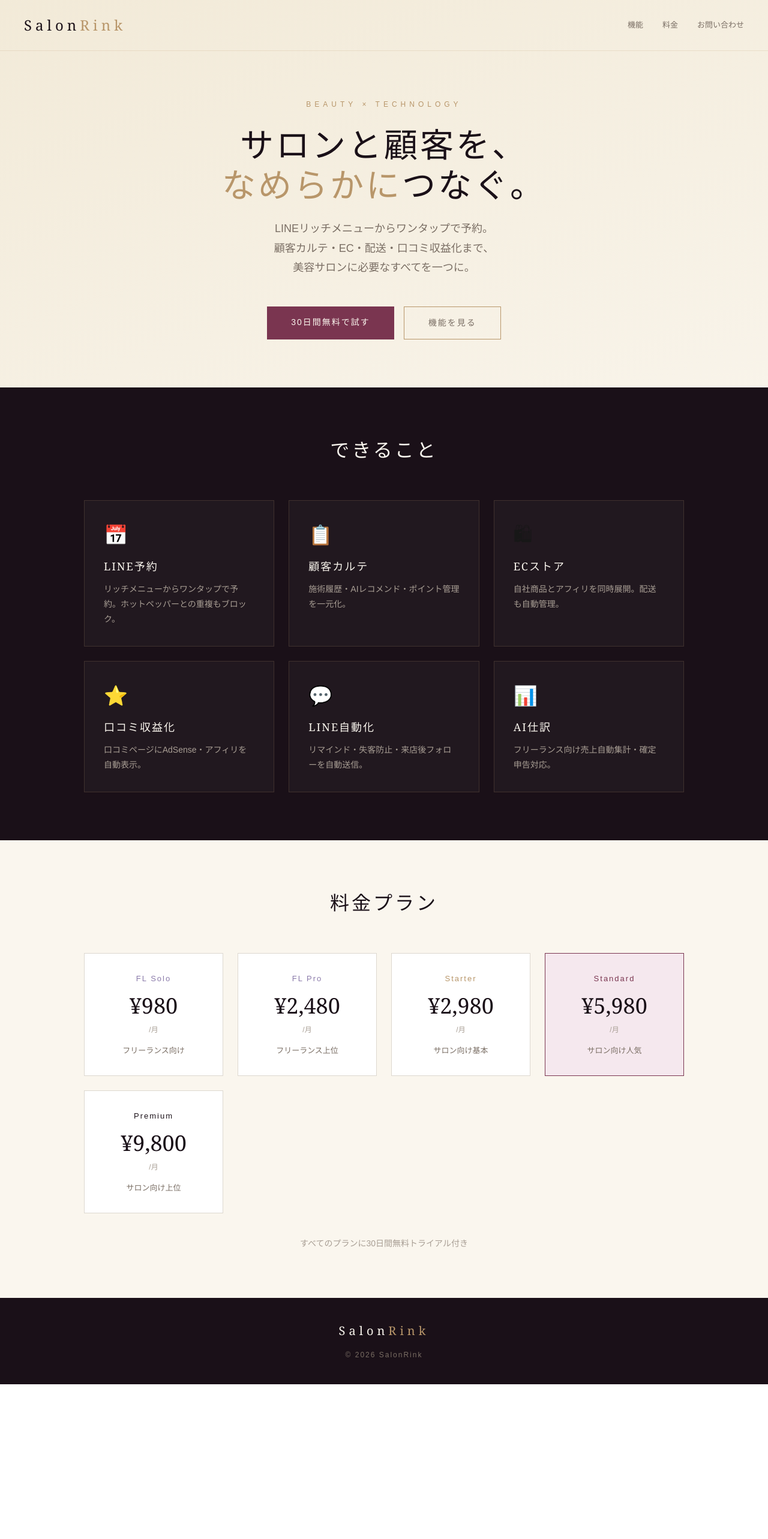
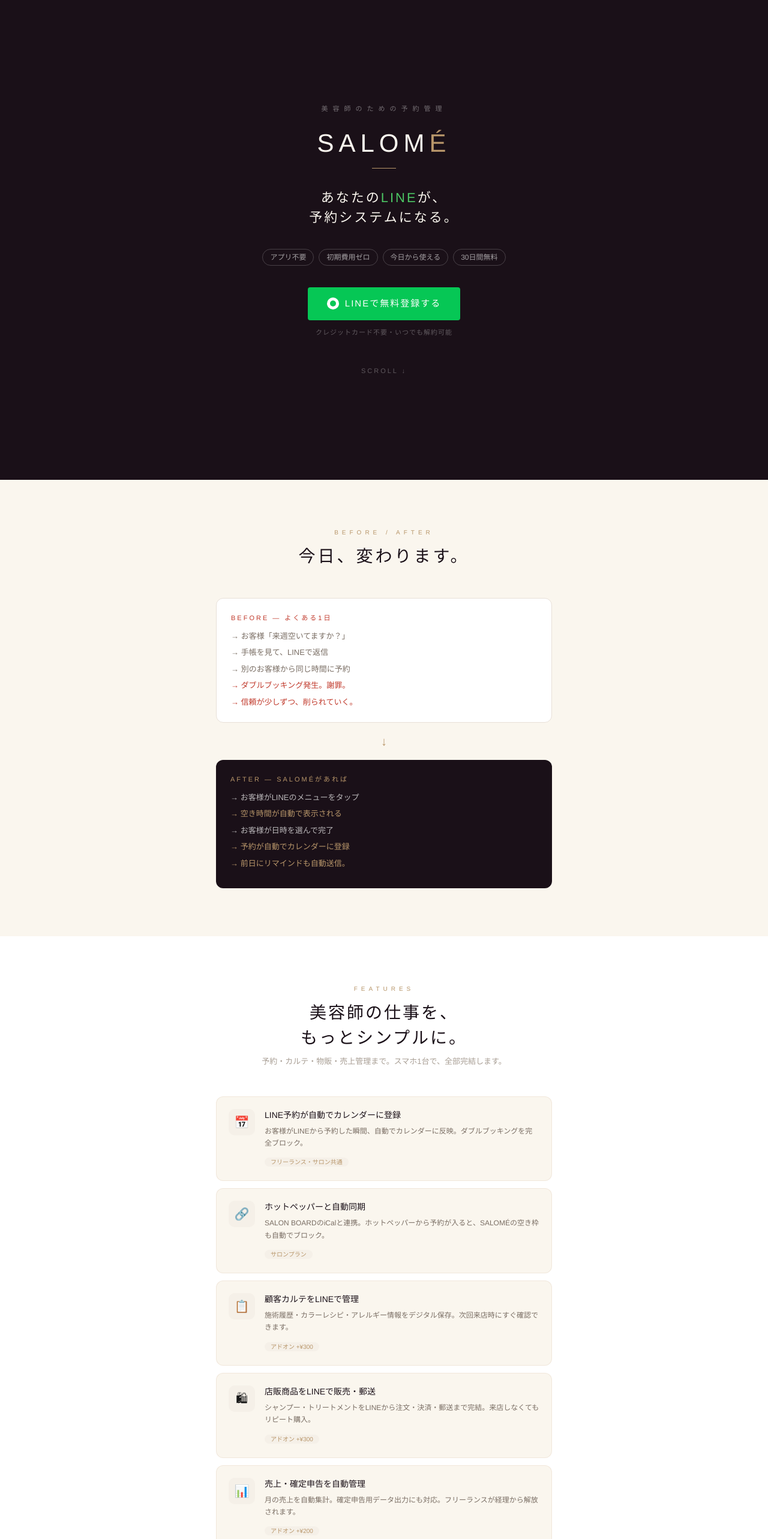
Before and after one commit to okuwabara07-gif/salonrink, a Next.js app: page / in a window 1280 px wide. Shown: the top 2566 px of the page at 60% size. Before the commit the page ends 2308 px from the top, so only its background shows below. Built offline with nearby package versions, Linux system fonts and the light colour scheme.

Commit message:
SALOMÉ LP v2 implementation

```diff
--- a/app/page.tsx
+++ b/app/page.tsx
@@ -1,145 +1,176 @@
 export default function Home() {
   return (
-    <main style={{
-      minHeight: '100vh',
-      background: 'linear-gradient(160deg, #F2EAD8 0%, #FAF6EE 50%, #F2EAD8 100%)',
-      fontFamily: 'Georgia, serif',
-      display: 'flex',
-      flexDirection: 'column',
-    }}>
-      {/* Header */}
-      <header style={{
-        padding: '24px 40px',
-        display: 'flex',
-        justifyContent: 'space-between',
-        alignItems: 'center',
-        borderBottom: '1px solid rgba(184,150,106,.2)',
-      }}>
-        <div style={{ fontSize: 24, fontWeight: 300, letterSpacing: 6, color: '#1A1018' }}>
-          Salon<span style={{ color: '#B8966A' }}>Rink</span>
+    <main style={{fontFamily:"'Helvetica Neue',sans-serif",margin:0,padding:0}}>
+
+      {/* HERO - ダーク */}
+      <section style={{background:"#1A1018",minHeight:"100vh",display:"flex",flexDirection:"column",alignItems:"center",justifyContent:"center",padding:"60px 24px",textAlign:"center"}}>
+        <div style={{fontSize:11,letterSpacing:8,color:"rgba(255,255,255,0.4)",marginBottom:24,textTransform:"uppercase"}}>美容師のための予約管理</div>
+        <h1 style={{fontSize:42,fontWeight:200,letterSpacing:8,color:"#FAF6EE",margin:"0 0 16px",lineHeight:1.2}}>SALOM<span style={{color:"#B8966A"}}>É</span></h1>
+        <div style={{width:40,height:1,background:"#B8966A",margin:"0 auto 32px"}}></div>
+        <p style={{fontSize:22,fontWeight:300,color:"#FAF6EE",letterSpacing:3,margin:"0 0 12px",lineHeight:1.5}}>
+          あなたの<span style={{color:"#4CC764"}}>LINE</span>が、<br/>予約システムになる。
+        </p>
+        <div style={{display:"flex",flexWrap:"wrap",gap:8,justifyContent:"center",margin:"24px 0 36px"}}>
+          {["アプリ不要","初期費用ゼロ","今日から使える","30日間無料"].map(t=>(
+            <span key={t} style={{fontSize:12,color:"rgba(255,255,255,0.6)",padding:"4px 12px",border:"0.5px solid rgba(255,255,255,0.2)",borderRadius:20}}>{t}</span>
+          ))}
         </div>
-        <nav style={{ display: 'flex', gap: 32, fontSize: 13, color: '#7A6E64', fontFamily: 'sans-serif' }}>
-          <a href="#features" style={{ textDecoration: 'none', color: 'inherit' }}>機能</a>
-          <a href="#pricing" style={{ textDecoration: 'none', color: 'inherit' }}>料金</a>
-          <a href="#contact" style={{ textDecoration: 'none', color: 'inherit' }}>お問い合わせ</a>
-        </nav>
-      </header>
+        <a href="https://line.me/R/ti/p/@545fncvi" style={{display:"flex",alignItems:"center",gap:10,padding:"16px 32px",background:"#06C755",borderRadius:4,textDecoration:"none",fontSize:15,color:"#fff",letterSpacing:2,fontWeight:500}}>
+          <span style={{width:20,height:20,background:"#fff",borderRadius:"50%",display:"inline-flex",alignItems:"center",justifyContent:"center"}}>
+            <span style={{width:10,height:10,background:"#06C755",borderRadius:"50%"}}></span>
+          </span>
+          LINEで無料登録する
+        </a>
+        <p style={{fontSize:11,color:"rgba(255,255,255,0.3)",marginTop:12,letterSpacing:1}}>クレジットカード不要・いつでも解約可能</p>
+        <div style={{marginTop:48,fontSize:11,color:"rgba(255,255,255,0.3)",letterSpacing:3}}>SCROLL ↓</div>
+      </section>
 
-      {/* Hero */}
-      <section style={{
-        flex: 1,
-        display: 'flex',
-        flexDirection: 'column',
-        alignItems: 'center',
-        justifyContent: 'center',
-        padding: '80px 40px',
-        textAlign: 'center',
-      }}>
-        <div style={{ fontSize: 12, letterSpacing: 6, color: '#B8966A', marginBottom: 24, fontFamily: 'sans-serif', textTransform: 'uppercase' }}>
-          Beauty × Technology
+      {/* BEFORE / AFTER */}
+      <section style={{background:"#FAF6EE",padding:"80px 24px"}}>
+        <div style={{textAlign:"center",marginBottom:48}}>
+          <div style={{fontSize:10,letterSpacing:6,color:"#B8966A",marginBottom:12}}>BEFORE / AFTER</div>
+          <h2 style={{fontSize:28,fontWeight:300,color:"#1A1018",letterSpacing:4,margin:0}}>今日、変わります。</h2>
         </div>
-        <h1 style={{ fontSize: 56, fontWeight: 300, color: '#1A1018', letterSpacing: 4, lineHeight: 1.2, marginBottom: 24 }}>
-          サロンと顧客を、<br />
-          <span style={{ color: '#B8966A' }}>なめらかに</span>つなぐ。
-        </h1>
-        <p style={{ fontSize: 18, color: '#7A6E64', lineHeight: 1.8, marginBottom: 48, maxWidth: 600, fontFamily: 'sans-serif' }}>
-          LINEリッチメニューからワンタップで予約。<br />
-          顧客カルテ・EC・配送・口コミ収益化まで、<br />
-          美容サロンに必要なすべてを一つに。
-        </p>
-        <div style={{ display: 'flex', gap: 16, flexWrap: 'wrap', justifyContent: 'center' }}>
-          <a href="#" style={{
-            padding: '16px 40px',
-            background: '#7A3550',
-            color: '#FAF6EE',
-            textDecoration: 'none',
-            fontSize: 14,
-            letterSpacing: 2,
-            fontFamily: 'sans-serif',
-          }}>
-            30日間無料で試す
-          </a>
-          <a href="#features" style={{
-            padding: '16px 40px',
-            border: '1px solid #B8966A',
-            color: '#7A6E64',
-            textDecoration: 'none',
-            fontSize: 14,
-            letterSpacing: 2,
-            fontFamily: 'sans-serif',
-          }}>
-            機能を見る
-          </a>
+        <div style={{maxWidth:560,margin:"0 auto",display:"flex",flexDirection:"column",gap:16}}>
+          <div style={{background:"#fff",borderRadius:12,padding:24,border:"1px solid #E8E0D8"}}>
+            <div style={{fontSize:11,color:"#C0392B",letterSpacing:3,marginBottom:12}}>BEFORE — よくある1日</div>
+            {["お客様「来週空いてますか？」","手帳を見て、LINEで返信","別のお客様から同じ時間に予約"].map(t=>(
+              <div key={t} style={{fontSize:13,color:"#7A6E64",marginBottom:8}}>→ {t}</div>
+            ))}
+            <div style={{fontSize:13,color:"#C0392B",marginBottom:8}}>→ ダブルブッキング発生。謝罪。</div>
+            <div style={{fontSize:13,color:"#C0392B"}}>→ 信頼が少しずつ、削られていく。</div>
+          </div>
+          <div style={{textAlign:"center",fontSize:20,color:"#B8966A"}}>↓</div>
+          <div style={{background:"#1A1018",borderRadius:12,padding:24}}>
+            <div style={{fontSize:11,color:"#B8966A",letterSpacing:3,marginBottom:12}}>AFTER — SALOMÉがあれば</div>
+            {["お客様がLINEのメニューをタップ","空き時間が自動で表示される","お客様が日時を選んで完了","予約が自動でカレンダーに登録","前日にリマインドも自動送信。"].map(t=>(
+              <div key={t} style={{fontSize:13,color:t.includes("自動")?"#B8966A":"rgba(255,255,255,0.7)",marginBottom:8}}>→ {t}</div>
+            ))}
+          </div>
         </div>
       </section>
 
-      {/* Features */}
-      <section id="features" style={{ padding: '80px 40px', background: '#1A1018' }}>
-        <h2 style={{ textAlign: 'center', fontSize: 32, fontWeight: 300, color: '#FAF6EE', letterSpacing: 4, marginBottom: 60 }}>
-          できること
-        </h2>
-        <div style={{ display: 'grid', gridTemplateColumns: 'repeat(auto-fit, minmax(280px, 1fr))', gap: 24, maxWidth: 1000, margin: '0 auto' }}>
+      {/* FEATURES */}
+      <section style={{background:"#fff",padding:"80px 24px"}}>
+        <div style={{textAlign:"center",marginBottom:48}}>
+          <div style={{fontSize:10,letterSpacing:6,color:"#B8966A",marginBottom:12}}>FEATURES</div>
+          <h2 style={{fontSize:28,fontWeight:300,color:"#1A1018",letterSpacing:3,margin:"0 0 8px"}}>美容師の仕事を、<br/>もっとシンプルに。</h2>
+          <p style={{fontSize:13,color:"#A89E94",margin:0}}>予約・カルテ・物販・売上管理まで。スマホ1台で、全部完結します。</p>
+        </div>
+        <div style={{maxWidth:560,margin:"0 auto",display:"flex",flexDirection:"column",gap:12}}>
           {[
-            { icon: '📅', title: 'LINE予約', desc: 'リッチメニューからワンタップで予約。ホットペッパーとの重複もブロック。' },
-            { icon: '📋', title: '顧客カルテ', desc: '施術履歴・AIレコメンド・ポイント管理を一元化。' },
-            { icon: '🛍', title: 'ECストア', desc: '自社商品とアフィリを同時展開。配送も自動管理。' },
-            { icon: '⭐', title: '口コミ収益化', desc: '口コミページにAdSense・アフィリを自動表示。' },
-            { icon: '💬', title: 'LINE自動化', desc: 'リマインド・失客防止・来店後フォローを自動送信。' },
-            { icon: '📊', title: 'AI仕訳', desc: 'フリーランス向け売上自動集計・確定申告対応。' },
-          ].map((f) => (
-            <div key={f.title} style={{
-              padding: '32px',
-              border: '1px solid rgba(184,150,106,.2)',
-              background: 'rgba(255,255,255,.03)',
-            }}>
-              <div style={{ fontSize: 32, marginBottom: 16 }}>{f.icon}</div>
-              <h3 style={{ fontSize: 18, color: '#FAF6EE', marginBottom: 12, fontWeight: 400, letterSpacing: 2 }}>{f.title}</h3>
-              <p style={{ fontSize: 14, color: '#A89E94', lineHeight: 1.8, fontFamily: 'sans-serif' }}>{f.desc}</p>
+            {icon:"📅",title:"LINE予約が自動でカレンダーに登録",desc:"お客様がLINEから予約した瞬間、自動でカレンダーに反映。ダブルブッキングを完全ブロック。",badge:"フリーランス・サロン共通"},
+            {icon:"🔗",title:"ホットペッパーと自動同期",desc:"SALON BOARDのiCalと連携。ホットペッパーから予約が入ると、SALOMÉの空き枠も自動でブロック。",badge:"サロンプラン"},
+            {icon:"📋",title:"顧客カルテをLINEで管理",desc:"施術履歴・カラーレシピ・アレルギー情報をデジタル保存。次回来店時にすぐ確認できます。",badge:"アドオン +¥300"},
+            {icon:"🛍",title:"店販商品をLINEで販売・郵送",desc:"シャンプー・トリートメントをLINEから注文・決済・郵送まで完結。来店しなくてもリピート購入。",badge:"アドオン +¥300"},
+            {icon:"📊",title:"売上・確定申告を自動管理",desc:"月の売上を自動集計。確定申告用データ出力にも対応。フリーランスが経理から解放されます。",badge:"アドオン +¥200"},
+          ].map(f=>(
+            <div key={f.title} style={{padding:20,background:"#FAF6EE",borderRadius:12,border:"1px solid rgba(184,150,106,.15)",display:"flex",gap:16,alignItems:"flex-start"}}>
+              <div style={{width:44,height:44,background:"#F5F0E8",borderRadius:10,display:"flex",alignItems:"center",justifyContent:"center",fontSize:20,flexShrink:0}}>{f.icon}</div>
+              <div>
+                <div style={{fontSize:14,fontWeight:500,color:"#1A1018",marginBottom:6}}>{f.title}</div>
+                <div style={{fontSize:12,color:"#7A6E64",lineHeight:1.7,marginBottom:8}}>{f.desc}</div>
+                <span style={{fontSize:10,padding:"2px 10px",background:"#F5F0E8",color:"#B8966A",borderRadius:20}}>{f.badge}</span>
+              </div>
             </div>
           ))}
         </div>
       </section>
 
-      {/* Pricing */}
-      <section id="pricing" style={{ padding: '80px 40px', background: '#FAF6EE' }}>
-        <h2 style={{ textAlign: 'center', fontSize: 32, fontWeight: 300, color: '#1A1018', letterSpacing: 4, marginBottom: 60 }}>
-          料金プラン
-        </h2>
-        <div style={{ display: 'grid', gridTemplateColumns: 'repeat(auto-fit, minmax(220px, 1fr))', gap: 24, maxWidth: 1000, margin: '0 auto' }}>
+      {/* HOW IT WORKS */}
+      <section style={{background:"#1A1018",padding:"80px 24px"}}>
+        <div style={{textAlign:"center",marginBottom:48}}>
+          <div style={{fontSize:10,letterSpacing:6,color:"#B8966A",marginBottom:12}}>HOW IT WORKS</div>
+          <h2 style={{fontSize:28,fontWeight:300,color:"#FAF6EE",letterSpacing:3,margin:"0 0 8px"}}>始め方は、4ステップだけ。</h2>
+          <p style={{fontSize:12,color:"rgba(255,255,255,0.4)",margin:0}}>難しい設定は不要。今日登録して、今日から使えます。</p>
+        </div>
+        <div style={{maxWidth:480,margin:"0 auto"}}>
           {[
-            { name: 'FL Solo', price: '¥980', unit: '/月', desc: 'フリーランス向け', color: '#8B7BAA' },
-            { name: 'FL Pro', price: '¥2,480', unit: '/月', desc: 'フリーランス上位', color: '#8B7BAA' },
-            { name: 'Starter', price: '¥2,980', unit: '/月', desc: 'サロン向け基本', color: '#B8966A' },
-            { name: 'Standard', price: '¥5,980', unit: '/月', desc: 'サロン向け人気', color: '#7A3550', featured: true },
-            { name: 'Premium', price: '¥9,800', unit: '/月', desc: 'サロン向け上位', color: '#1A1018' },
-          ].map((p) => (
-            <div key={p.name} style={{
-              padding: '32px 24px',
-              border: `1px solid ${p.featured ? '#7A3550' : '#DDD8D0'}`,
-              background: p.featured ? '#F5E8EE' : '#fff',
-              textAlign: 'center',
-            }}>
-              <div style={{ fontSize: 13, color: p.color, letterSpacing: 2, marginBottom: 8, fontFamily: 'sans-serif' }}>{p.name}</div>
-              <div style={{ fontSize: 36, color: '#1A1018', marginBottom: 4 }}>{p.price}</div>
-              <div style={{ fontSize: 12, color: '#A89E94', marginBottom: 16, fontFamily: 'sans-serif' }}>{p.unit}</div>
-              <div style={{ fontSize: 13, color: '#7A6E64', fontFamily: 'sans-serif' }}>{p.desc}</div>
+            {n:1,title:"LINEで友だち追加",desc:"QRコードを読み取るだけ。アプリのインストール不要。"},
+            {n:2,title:"サロン情報を入力",desc:"営業時間・メニュー・担当者を5分で設定。"},
+            {n:3,title:"お客様にQRコードを渡す",desc:"名刺・チラシ・Instagramに貼るだけで集客開始。"},
+            {n:4,title:"あとはSALOMÉにおまかせ",desc:"予約・リマインド・カルテ・物販。全部自動で動きます。"},
+          ].map((s,i)=>(
+            <div key={s.n}>
+              <div style={{display:"flex",gap:16,alignItems:"flex-start"}}>
+                <div style={{width:32,height:32,borderRadius:"50%",background:"#B8966A",display:"flex",alignItems:"center",justifyContent:"center",fontSize:13,color:"#FAF6EE",fontWeight:500,flexShrink:0}}>{s.n}</div>
+                <div style={{paddingBottom:24}}>
+                  <div style={{fontSize:15,fontWeight:400,color:"#FAF6EE",marginBottom:6}}>{s.title}</div>
+                  <div style={{fontSize:12,color:"rgba(255,255,255,0.45)",lineHeight:1.7}}>{s.desc}</div>
+                </div>
+              </div>
+              {i<3&&<div style={{width:1,height:16,background:"rgba(184,150,106,.3)",marginLeft:16,marginBottom:0}}></div>}
             </div>
           ))}
         </div>
-        <p style={{ textAlign: 'center', marginTop: 40, fontSize: 14, color: '#A89E94', fontFamily: 'sans-serif' }}>
-          すべてのプランに30日間無料トライアル付き
-        </p>
       </section>
 
-      {/* Footer */}
-      <footer style={{ padding: '40px', background: '#1A1018', textAlign: 'center' }}>
-        <div style={{ fontSize: 20, fontWeight: 300, letterSpacing: 6, color: '#FAF6EE', marginBottom: 16 }}>
-          Salon<span style={{ color: '#B8966A' }}>Rink</span>
+      {/* PRICING */}
+      <section style={{background:"#FAF6EE",padding:"80px 24px"}}>
+        <div style={{textAlign:"center",marginBottom:48}}>
+          <div style={{fontSize:10,letterSpacing:6,color:"#B8966A",marginBottom:12}}>PRICING</div>
+          <h2 style={{fontSize:28,fontWeight:300,color:"#1A1018",letterSpacing:3,margin:"0 0 8px"}}>シンプルな料金体系</h2>
+          <p style={{fontSize:13,color:"#A89E94",margin:0}}>まず30日間、無料でお試しください。</p>
         </div>
-        <p style={{ fontSize: 12, color: '#7A6E64', fontFamily: 'sans-serif', letterSpacing: 2 }}>
-          © 2026 SalonRink
-        </p>
+        <div style={{maxWidth:480,margin:"0 auto"}}>
+          {/* ベースプラン */}
+          <div style={{background:"#fff",borderRadius:12,padding:24,border:"1px solid rgba(184,150,106,.3)",marginBottom:12}}>
+            <div style={{fontSize:10,letterSpacing:3,color:"#B8966A",marginBottom:4}}>FREELANCE</div>
+            <div style={{fontSize:20,fontWeight:300,color:"#1A1018",letterSpacing:2,marginBottom:8}}>フリーランスプラン</div>
+            <div style={{fontSize:36,fontWeight:200,color:"#B8966A",marginBottom:12}}>¥980<span style={{fontSize:13,color:"#A89E94"}}>/月</span></div>
+            {["LINE予約受付（無制限）","予約カレンダー自動管理","前日リマインド自動送信","売上自動集計・確定申告データ出力","複数サロン対応（3サロンまで）"].map(f=>(
+              <div key={f} style={{fontSize:13,color:"#7A6E64",marginBottom:6,display:"flex",alignItems:"center",gap:8}}><span style={{color:"#B8966A"}}>✓</span>{f}</div>
+            ))}
+          </div>
+          {/* サロンプラン */}
+          <div style={{background:"#1A1018",borderRadius:12,padding:24,border:"1px solid rgba(184,150,106,.3)",marginBottom:12}}>
+            <div style={{fontSize:10,letterSpacing:3,color:"#B8966A",marginBottom:4}}>SALON — 人気 No.1</div>
+            <div style={{fontSize:20,fontWeight:300,color:"#FAF6EE",letterSpacing:2,marginBottom:8}}>サロンプラン</div>
+            <div style={{fontSize:36,fontWeight:200,color:"#B8966A",marginBottom:12}}>¥4,980<span style={{fontSize:13,color:"rgba(255,255,255,0.4)"}}>/月</span></div>
+            {["フリーランスプランの全機能","スタッフ複数人対応","SALON BOARD iCal同期","ホットペッパー連動・重複ブロック","顧客カルテ管理","店販商品のLINE販売・郵送","サロンブログ・記事発信"].map(f=>(
+              <div key={f} style={{fontSize:13,color:"rgba(255,255,255,0.65)",marginBottom:6,display:"flex",alignItems:"center",gap:8}}><span style={{color:"#B8966A"}}>✓</span>{f}</div>
+            ))}
+          </div>
+          {/* FCプラン */}
+          <div style={{background:"#fff",borderRadius:12,padding:24,border:"1px solid rgba(184,150,106,.3)",marginBottom:24}}>
+            <div style={{fontSize:10,letterSpacing:3,color:"#B8966A",marginBottom:4}}>ENTERPRISE</div>
+            <div style={{fontSize:20,fontWeight:300,color:"#1A1018",letterSpacing:2,marginBottom:8}}>FCチェーンプラン</div>
+            <div style={{fontSize:28,fontWeight:200,color:"#1A1018",marginBottom:12}}>要相談</div>
+            {["サロンプランの全機能","複数店舗の一括管理","本部ダッシュボード","専任サポート担当"].map(f=>(
+              <div key={f} style={{fontSize:13,color:"#7A6E64",marginBottom:6,display:"flex",alignItems:"center",gap:8}}><span style={{color:"#B8966A"}}>✓</span>{f}</div>
+            ))}
+          </div>
+          <div style={{textAlign:"center",padding:16,background:"#fff",borderRadius:10,fontSize:12,color:"#7A6E64",border:"0.5px solid rgba(184,150,106,.2)"}}>
+            すべてのプランに <strong style={{color:"#1A1018"}}>30日間無料トライアル</strong> が含まれます。<br/>クレジットカード不要・いつでも解約可能。
+          </div>
+        </div>
+      </section>
+
+      {/* CTA */}
+      <section style={{background:"#FAF6EE",padding:"80px 24px",textAlign:"center"}}>
+        <h2 style={{fontSize:28,fontWeight:300,color:"#1A1018",letterSpacing:3,margin:"0 0 12px",lineHeight:1.5}}>まず、試してみてください。</h2>
+        <p style={{fontSize:13,color:"#A89E94",margin:"0 0 32px",lineHeight:1.8}}>登録は1分。今日から使えます。<br/>難しい設定は一切ありません。</p>
+        <a href="https://line.me/R/ti/p/@545fncvi" style={{display:"inline-flex",alignItems:"center",gap:10,padding:"16px 40px",background:"#06C755",borderRadius:4,textDecoration:"none",fontSize:15,color:"#fff",letterSpacing:2,fontWeight:500}}>
+          <span style={{width:20,height:20,background:"#fff",borderRadius:"50%",display:"inline-flex",alignItems:"center",justifyContent:"center"}}>
+            <span style={{width:10,height:10,background:"#06C755",borderRadius:"50%"}}></span>
+          </span>
+          LINEで無料登録する
+        </a>
+        <div style={{marginTop:16}}>
+          <a href="mailto:info@aokae.jp" style={{fontSize:12,color:"#A89E94",textDecoration:"underline"}}>サロン・法人のお問い合わせはこちら</a>
+        </div>
+      </section>
+
+      {/* FOOTER */}
+      <footer style={{background:"#1A1018",padding:"40px 24px",textAlign:"center"}}>
+        <div style={{fontSize:18,fontWeight:200,letterSpacing:6,color:"#FAF6EE",marginBottom:16}}>SALOM<span style={{color:"#B8966A"}}>É</span></div>
+        <div style={{display:"flex",justifyContent:"center",gap:24,marginBottom:16}}>
+          {["プライバシーポリシー","特定商取引法に基づく表記","お問い合わせ"].map(l=>(
+            <a key={l} href="#" style={{fontSize:11,color:"rgba(255,255,255,0.3)",textDecoration:"none"}}>{l}</a>
+          ))}
+        </div>
+        <p style={{fontSize:11,color:"rgba(255,255,255,0.2)",margin:0}}>© 2026 SALOMÉ by AOKAE合同会社</p>
       </footer>
     </main>
-  );
+  )
 }
```
